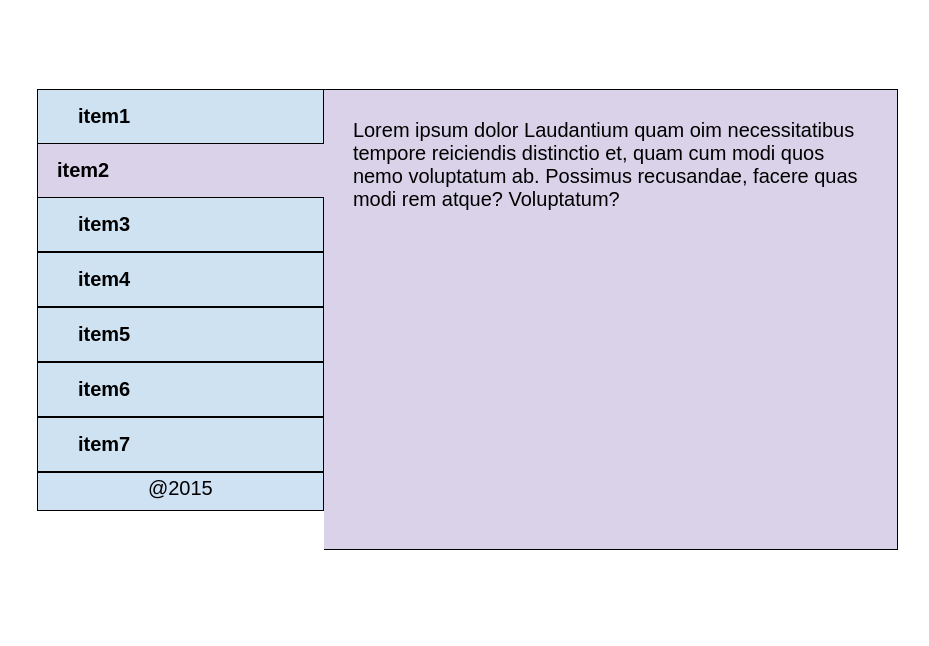
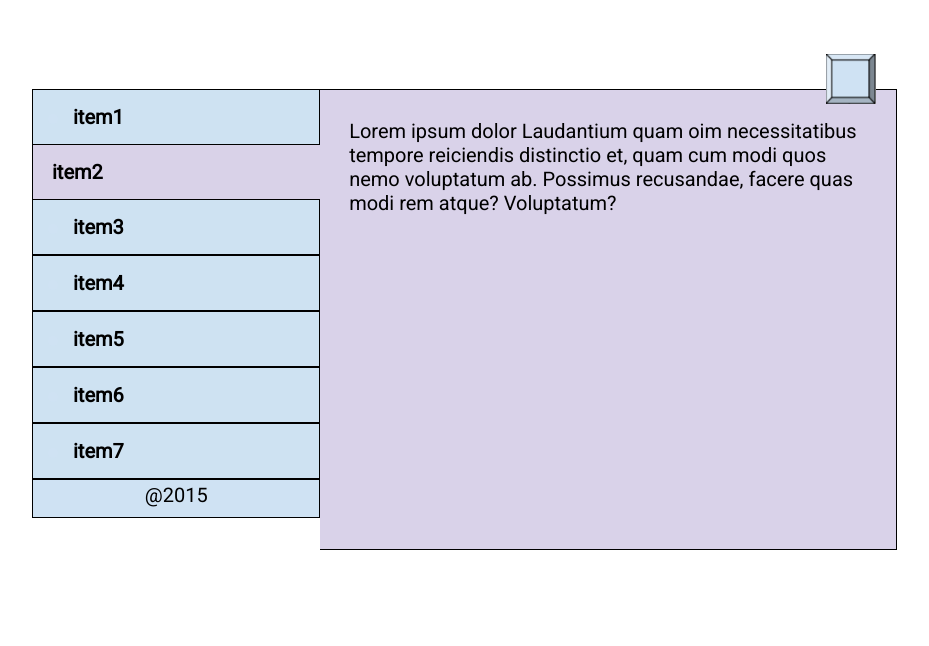
Before and after one commit to vikafrostb10/practiceWork3, a plain HTML site: page index.html in a window 1280 px wide. Shown: the part 154-800 px from the top of the page, without its empty margins (193-1122 px from the left). Drawn offline with nearby package versions, Linux system fonts and the light colour scheme.

Commit message:
Added button.png

```diff
--- a/index.html
+++ b/index.html
@@ -17,8 +17,9 @@
             <h1>Frontend test, second level</h1>
         </div>
     </header>
+    <div class="buttonWithText">
         <div class="products">
-        <div class="grid">
+            <div class="net">
                 <div class="gc items">
                     <div class="menu">
                         <div><span class="light"></span><span>item1</span></div>
@@ -33,22 +34,26 @@
                 </div>
                 <div class="gc textBlock ">
                     <ul class="nacc">
+
                         <li class="active">
                             <div>
                                 <p>Lorem ipsum dolor Laudantium quam oim necessitatibus tempore reiciendis distinctio et, quam cum modi quos nemo voluptatum ab. Possimus recusandae, facere quas modi rem atque? Voluptatum?</p>
+
                             </div>
                         </li>
                         <li>
                             <div>
-                            <p>Lorem ipsum dolor sit amet consectetur adip qui esse est repellat nobis atque sint doloribus eos quidem harum ipsam cupiditate, dolorum tenetur perspiciatis amet ab! Libero! Accusamus, delectus dolor. Aliquid obcaecati ratione
-                                voluptates facilis, odio enim necessitatibus tempore reiciendis distinctio et, quam cum modi quos nemo voluptatum ab. Possimus recusandae, facere quas modi rem atque? Voluptatum?</p>
+                                <p>Lorem ipsum dolor sit amet consectetur adip qui esse est repellat nobis atque sint doloribus eos quidem harum ipsam cupiditate, dolorum tenetur perspiciatis amet ab! Libero! Accusamus, delectus dolor. Aliquid obcaecati
+                                    ratione voluptates facilis, odio enim necessitatibus tempore reiciendis distinctio et, quam cum modi quos nemo voluptatum ab. Possimus recusandae, facere quas modi rem atque? Voluptatum?</p>
+
                             </div>
                         </li>
                         <li>
                             <div>
-                            <p>Lorem ipsum dolor sit amet tur hic fuga necessitatibus voluptate, deleniti omnis consectetur non nemo nesciunt, eligendi sunt? Recusandae quibusdam voluptatem illo laborum porro! Nemo providm pariatur inventore asperiores consequuntur,
-                                error, repellat maxime porro quia nostrum piditate, dolorum tenetur perspiciatis amet ab! Libero! Accusamus, delectus dolor. Aliquid obcaecati ratione voluptates facilis, odio enim necessitatibus tempore reiciendis distinctio
-                                et, quam cum modi quos nemo voluptatum ab. Possimus recusandae, facere quas modi rem atque? Voluptatum?</p>
+                                <p>Lorem ipsum dolor sit amet tur hic fuga necessitatibus voluptate, deleniti omnis consectetur non nemo nesciunt, eligendi sunt? Recusandae quibusdam voluptatem illo laborum porro! Nemo providm pariatur inventore asperiores
+                                    consequuntur, error, repellat maxime porro quia nostrum piditate, dolorum tenetur perspiciatis amet ab! Libero! Accusamus, delectus dolor. Aliquid obcaecati ratione voluptates facilis, odio enim necessitatibus tempore
+                                    reiciendis distinctio et, quam cum modi quos nemo voluptatum ab. Possimus recusandae, facere quas modi rem atque? Voluptatum?</p>
+
                             </div>
                         </li>
                         <li>
@@ -56,29 +61,35 @@
                                 <p>Lorem ipsum dolor sit amet consectetur adipisicing elit. Voluptatibus facilis, quo aspernatur hic fuga necessitatibus voluptate, deleniti omnis consecab corrupti! Magni quia perferendis ab quisquam possimus. Velit veritatis
                                     coid repudiandae? Laudantium quam omnis laborum natus qui esse est repellat nobis atque sint doloribus eos quidem harum ipsam cupiditate, dolorum tenetur perspiciatis amet ab! Libero! Accusamus, delectus dolor. Aliquid
                                     obcaecati ratione voluptates facilis, odio enim necessitatibus tempore reiciendis distinctio et, quam cum modi quos nemo voluptatum ab. Possimus recusandae, facere quas modi rem atque? Voluptatum?</p>
+
                             </div>
                         </li>
                         <li>
                             <div>
-                            <p>Lorem ipsum dolor sit amet consectetur adipisicing elit. Voluptatibus facilis, quo aspernatur hic fuga necessitatibus voluptate, deleniti omnis consectetur non nemo nesciunt, eligendi sunt? Recusandae quibusdam voluptatem illo
-                                laborum tione voluptates facilis, odio enim necessitatibus tempore reiciendis distinctio et, quam cum modi quos nemo voluptatum ab. Possimus recusandae, facere quas modi rem atque? Voluptatum?</p>
+                                <p>Lorem ipsum dolor sit amet consectetur adipisicing elit. Voluptatibus facilis, quo aspernatur hic fuga necessitatibus voluptate, deleniti omnis consectetur non nemo nesciunt, eligendi sunt? Recusandae quibusdam voluptatem
+                                    illo laborum tione voluptates facilis, odio enim necessitatibus tempore reiciendis distinctio et, quam cum modi quos nemo voluptatum ab. Possimus recusandae, facere quas modi rem atque? Voluptatum?</p>
+
                             </div>
                         </li>
                         <li>
                             <div>
-                            <p>Lorem netur perspiciatis amet ab! Libero! Accusamus, delectus dolor. Aliquid obcaecati ratione voluptates facilis, odio enim necessitatibus tempore reiciendis distinctio et, quam cum modi quos nemo voluptatum ab. Possimus recusandae,
-                                facere quas modi rem atque? Voluptatum?</p>
+                                <p>Lorem netur perspiciatis amet ab! Libero! Accusamus, delectus dolor. Aliquid obcaecati ratione voluptates facilis, odio enim necessitatibus tempore reiciendis distinctio et, quam cum modi quos nemo voluptatum ab. Possimus
+                                    recusandae, facere quas modi rem atque? Voluptatum?</p>
+
                             </div>
                         </li>
                         <li>
                             <div>
                                 <p> Lorem ipsum dolor sit amet consectetur adipisicing elit. Voluptatibus facilis, quo aspernatur hic fuga nedae, facere quas modi rem atque? Voluptatum?</p>
+
                             </div>
                         </li>
                     </ul>
                 </div>
             </div>
         </div>
+        <img src="Button.png" alt="" width="25" height="25">
+    </div>
     <script src='https://cdnjs.cloudflare.com/ajax/libs/jquery/3.1.1/jquery.min.js'></script>
     <script src="modalWindow.js"></script>
 </body>
--- a/style.css
+++ b/style.css
@@ -1,6 +1,6 @@
 body {
     position: relative;
-    font-family: 'Oswald', sans-serif;
+    font-family: 'Roboto', sans-serif;
     color: #000;
     font-size: 20px;
 }
@@ -18,11 +18,12 @@ header {
     margin-top: 3%;
     display: flex;
     justify-content: space-evenly;
+    font-family: 'Roboto', sans-serif;
 }
 
-.grid {
+.net {
     list-style: none;
-    margin-left: 40px;
+    margin-left: 35px;
 }
 
 .gc {
@@ -100,6 +101,15 @@ header {
     border: 1px solid #000;
 }
 
+.buttonWithText>img {
+    position: absolute;
+    top: 170px;
+    left: 80%;
+    width: 50px;
+    height: 50px;
+    z-index: 100;
+}
+
 ul.nacc {
     position: relative;
     height: 0px;
```
Also changed, not shown: Button.png (added). Lines whose indentation alone changed are shown as unchanged.
